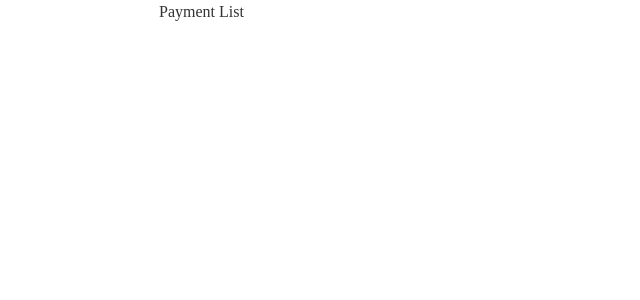
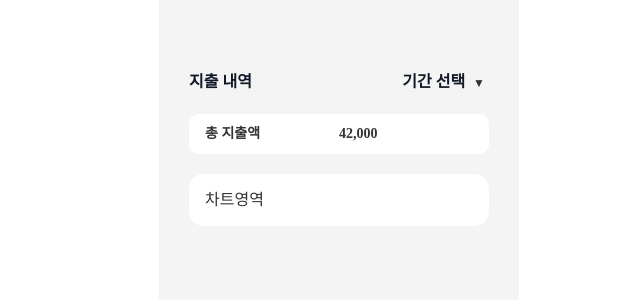
Before and after one commit to seoh77/Trabean, a React (Create React App) app in the folder frontend/: page /payment/list in a window 1280 px wide. Shown: the top 300 px of the page, without its empty margins (301-941 px from the left). Built offline with nearby package versions, Linux system fonts and the light colour scheme; a web font is replaced by a local one.

Commit message:
feat : 가계부 페이지 퍼블리싱

```diff
--- a/frontend/src/index.css
+++ b/frontend/src/index.css
@@ -129,4 +129,5 @@ body {
 
 .App {
   width: 360px;
+  height: 100dvh;
 }
--- a/frontend/src/pages/PaymentPage/PaymentPage.PaymentList.tsx
+++ b/frontend/src/pages/PaymentPage/PaymentPage.PaymentList.tsx
@@ -1,9 +1,152 @@
-import React from "react";
+import React, { useState } from "react";
 
-const PaymentList: React.FC = () => (
-  <div className="w-full bg-['F4F4F5']">
-    <h2>Payment List</h2>
-  </div>
-);
+const PaymentList: React.FC = () => {
+  const [startDate, setStartDate] = useState("");
+  const [endDate, setEndDate] = useState("");
+  const [showDate, setShowDate] = useState(false);
+  const [isTextInput, setIsTextInput] = useState(true);
+  // const [dateAlert, setDateAlert] = useState("");
+
+  // 날짜 선택
+  const handleDateChange = (
+    e: React.ChangeEvent<HTMLInputElement>,
+    date: string,
+  ) => {
+    const newValue = e.target.value;
+
+    if (date === "start") {
+      // 시작일이 종료일보다 클 경우 시작일을 종료일로 설정
+      if (endDate && new Date(newValue) > new Date(endDate)) {
+        if (new Date(newValue) > new Date(endDate)) {
+          setStartDate(endDate);
+        }
+        return;
+      }
+      const today = new Date();
+      today.setHours(0, 0, 0, 0); // 시간 부분을 00:00:00으로 설정
+      if (new Date(newValue) > today) {
+        // 시작일이 오늘 날짜보다 미래일 경우, 시작일을 오늘 날짜로 설정
+        const year = today.getFullYear().toString();
+        const month = (today.getMonth() + 1).toString().padStart(2, "0"); // 월은 0부터 시작하므로 +1, 2자리로 맞춤
+        const day = today.getDate().toString().padStart(2, "0"); // 날짜를 2자리로 맞춤
+        const formattedDate = `${year}-${month}-${day}`; // 'YYYY-MM-DD' 형식으로 변환
+
+        setEndDate(formattedDate);
+        return;
+      }
+      setStartDate(newValue);
+    } else if (date === "end") {
+      const today = new Date();
+      today.setHours(0, 0, 0, 0); // 시간 부분을 00:00:00으로 설정
+      if (new Date(newValue) > today) {
+        // 종료일이 오늘 날짜보다 미래일 경우, 종료일을 오늘 날짜로 설정
+        const year = today.getFullYear().toString();
+        const month = (today.getMonth() + 1).toString().padStart(2, "0"); // 월은 0부터 시작하므로 +1, 2자리로 맞춤
+        const day = today.getDate().toString().padStart(2, "0"); // 날짜를 2자리로 맞춤
+        const formattedDate = `${year}-${month}-${day}`; // 'YYYY-MM-DD' 형식으로 변환
+
+        setEndDate(formattedDate);
+        return;
+      }
+      setEndDate(newValue);
+    }
+  };
+
+  const toggleDate = () => {
+    if (showDate) {
+      setStartDate("");
+      setEndDate("");
+      setShowDate(false);
+      setIsTextInput(true);
+    } else if (!showDate) {
+      setShowDate(true);
+    }
+  };
+
+  return (
+    <div className="w-full bg-[#F4F4F5] h-full pt-[4.375rem] flex flex-col items-center">
+      <div className="w-[300px]">
+        <h1 className="text-base text-gray-900 font-semibold flex justify-between">
+          지출 내역
+          <button
+            type="button"
+            className="font-semibold focus:cursor-pointer"
+            onClick={toggleDate}
+          >
+            {showDate ? "선택 취소" : "기간 선택"}{" "}
+            <span className="text-xs mx-1">▼</span>
+          </button>
+        </h1>
+        {showDate && (
+          <div
+            id="date-select"
+            className="w-full bg-white rounded-[0.625rem] px-[1rem] mt-[1.25rem] flex flex-col justify-center items-center"
+          >
+            <div className="w-full flex mt-3">
+              <input
+                type="text"
+                placeholder="조회 시작일"
+                value={startDate}
+                onFocus={(e) => {
+                  e.target.type = "date";
+                  setIsTextInput(false);
+                }}
+                onBlur={(e) => {
+                  if (e.target.value === "") {
+                    e.target.type = "text";
+                  }
+                }}
+                onChange={(e) => handleDateChange(e, "start")}
+                className="bg-transparent p-2 w-1/2 text-center focus:outline-none text-sm"
+              />
+              <span className="mx-1">~</span>
+              <input
+                type="text"
+                placeholder="조회 종료일"
+                value={endDate}
+                onFocus={(e) => {
+                  e.target.type = "date";
+                  setIsTextInput(false);
+                }}
+                onBlur={(e) => {
+                  if (e.target.value === "") {
+                    e.target.type = "text";
+                  }
+                }}
+                onChange={(e) => handleDateChange(e, "end")}
+                className="bg-transparent p-2 w-1/2 text-center focus:outline-none text-sm"
+              />
+            </div>
+            <button
+              type="button"
+              className="mt-2 btn-light-md w-[90%] focus:cursor-pointer hover:btn-md"
+            >
+              조회
+            </button>
+            {isTextInput && (
+              <p className="text-xs text-green-800 w-full my-2 text-center mb-3 mt-3">
+                지정하지 않으면 모든 결제 기록을 확인할 수 있어요!
+              </p>
+            )}
+          </div>
+        )}
+
+        <div className="w-full bg-white rounded-[0.625rem] px-[1rem] my-[1.25rem]">
+          <p className="font-semibold text-gray-700 text-sm h-[2.5rem] flex items-center">
+            <span className="w-[60%]">총 지출액</span>{" "}
+            <span className="w-[60%]">42,000</span>
+          </p>
+        </div>
+
+        <div
+          id="chart"
+          className="bg-white rounded-[15px] py-[0.875rem] px-[1rem]"
+        >
+          <p>차트영역</p>
+        </div>
+      </div>
+    </div>
+  );
+};
 
 export default PaymentList;
```
